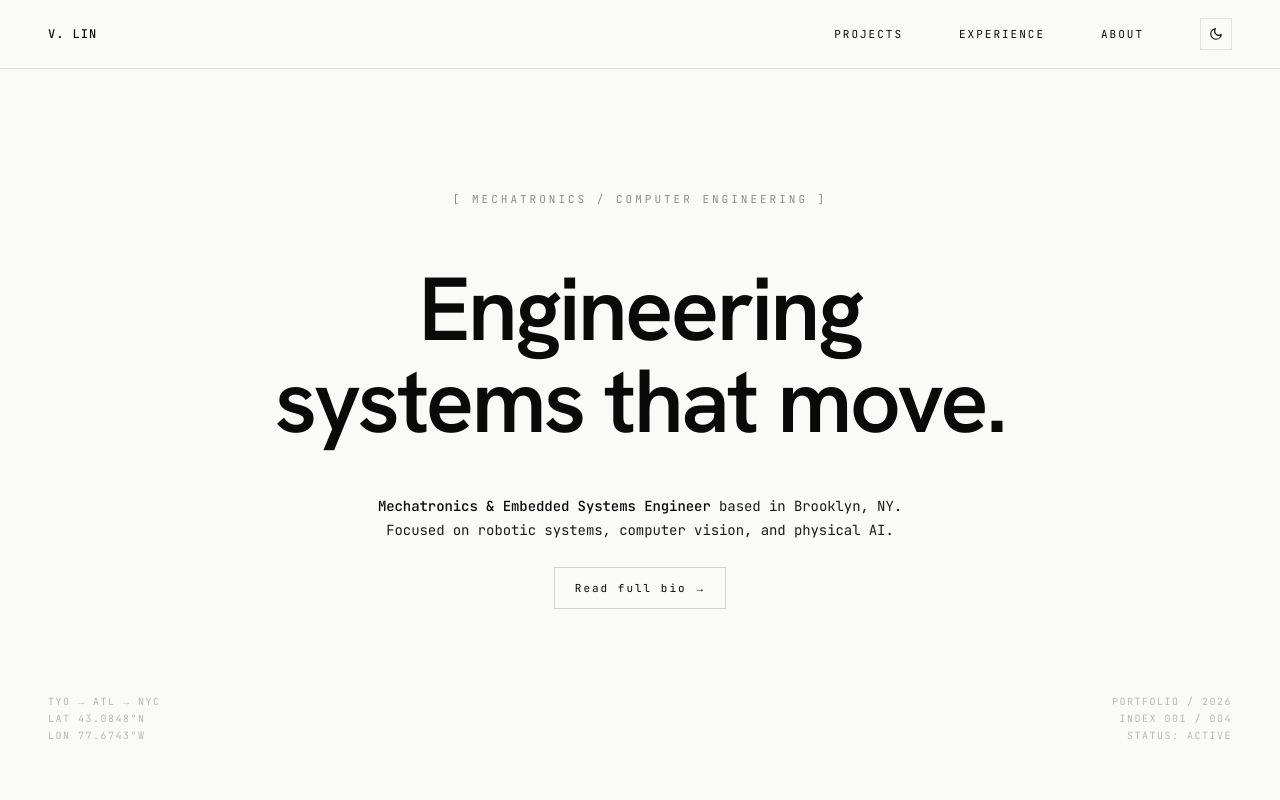
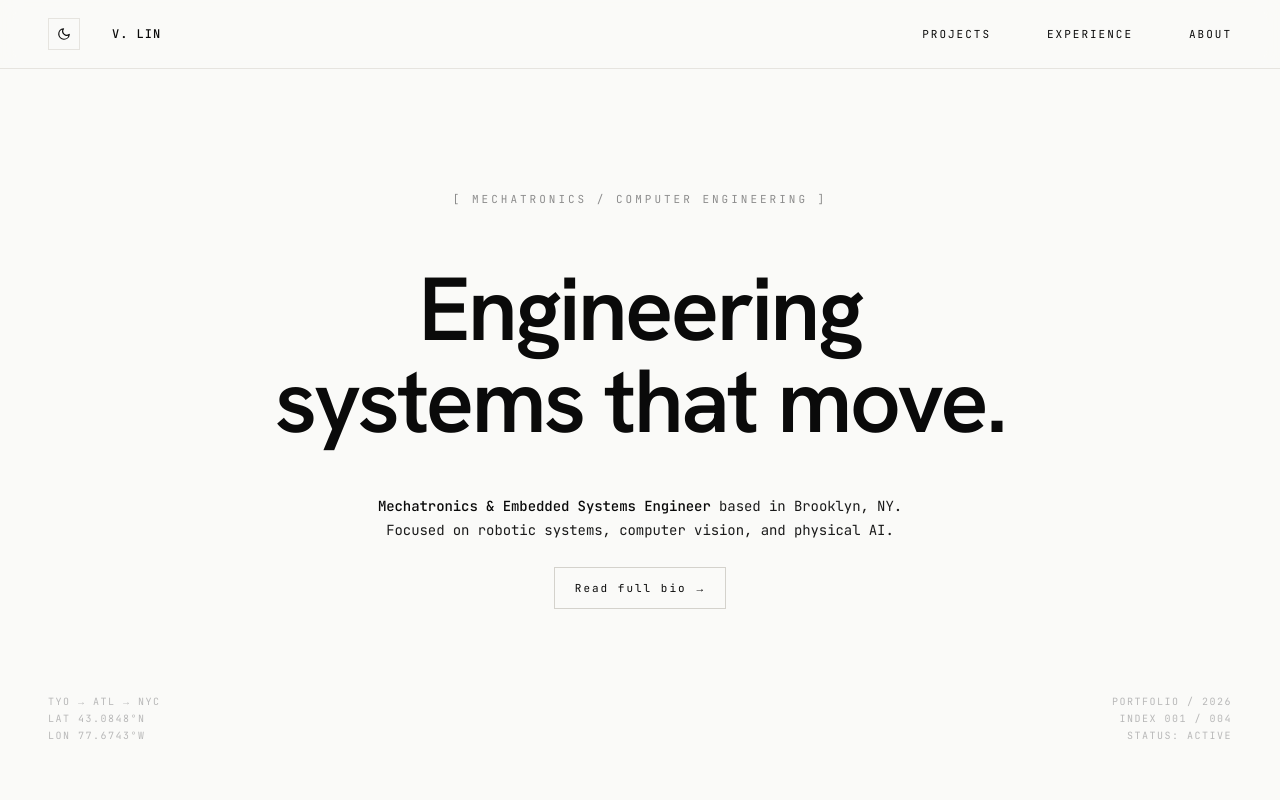
Before and after one commit to goombad/vincentlin.tech, a plain HTML site: page index.html in a window 1280 px wide. Shown: the top 800 px of the page. Drawn offline with Linux system fonts and the light colour scheme; a script that the page names is missing.

Commit message:
moved toggle

```diff
--- a/index.html
+++ b/index.html
@@ -899,10 +899,10 @@
   [data-theme="dark"] svg [stroke="#9A9A9A"] { stroke: var(--mid); }
 
   /* THEME TOGGLE */
-  .nav-right {
+  .nav-left {
     display: flex;
     align-items: center;
-    gap: 56px;
+    gap: 32px;
   }
 
   .theme-toggle {
@@ -957,13 +957,7 @@
 <body>
 
 <nav>
-  <a href="#about" class="logo">V. LIN</a>
-  <div class="nav-right">
-    <div class="nav-links">
-      <a href="#projects">PROJECTS</a>
-      <a href="#experience">EXPERIENCE</a>
-      <a href="#about">ABOUT</a>
-    </div>
+  <div class="nav-left">
     <button class="theme-toggle" type="button" aria-label="Toggle color theme">
       <svg class="icon-moon" viewBox="0 0 24 24" fill="none" stroke="currentColor" stroke-width="2" stroke-linecap="round" stroke-linejoin="round" aria-hidden="true">
         <path d="M21 12.79A9 9 0 1 1 11.21 3 7 7 0 0 0 21 12.79z" />
@@ -973,6 +967,12 @@
         <path d="M12 2v2M12 20v2M4.93 4.93l1.41 1.41M17.66 17.66l1.41 1.41M2 12h2M20 12h2M4.93 19.07l1.41-1.41M17.66 6.34l1.41-1.41" />
       </svg>
     </button>
+    <a href="#about" class="logo">V. LIN</a>
+  </div>
+  <div class="nav-links">
+    <a href="#projects">PROJECTS</a>
+    <a href="#experience">EXPERIENCE</a>
+    <a href="#about">ABOUT</a>
   </div>
 </nav>
 
```
